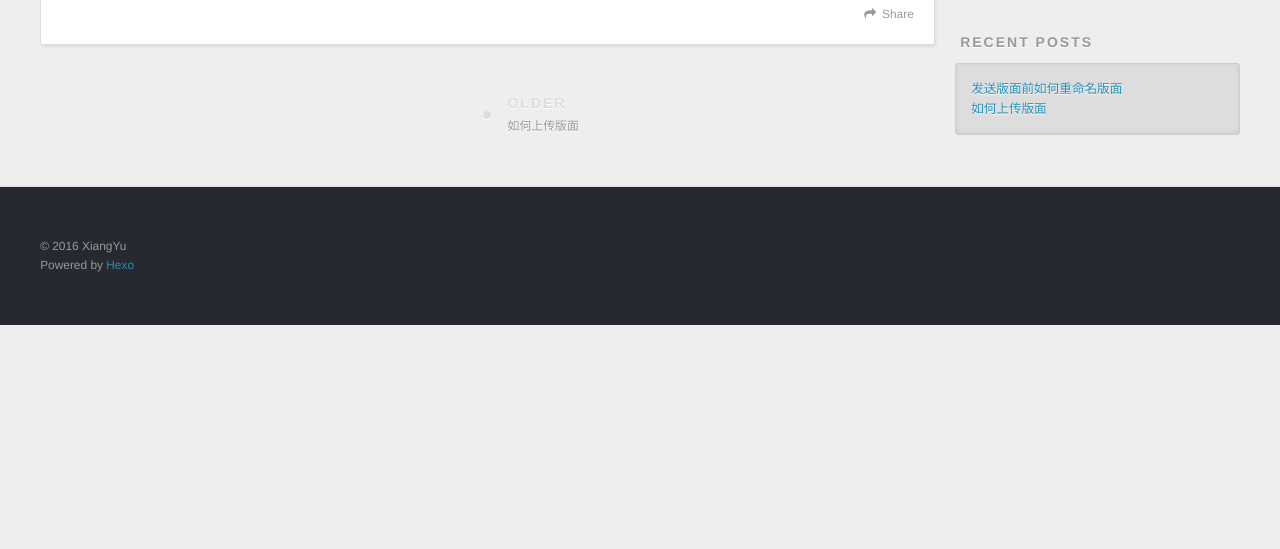
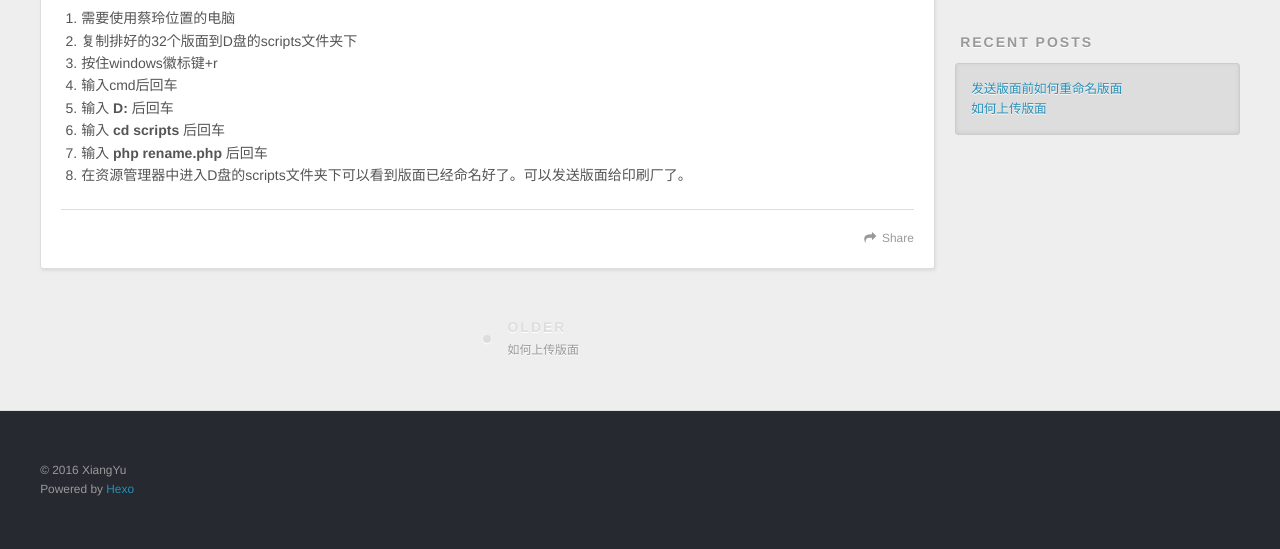
Before and after one commit to onlyctonly/onlyctonly.github.io, a plain HTML site: page 2016/12/10/发送版面前如何重命名版面/index.html in a window 1280 px wide. Shown: the part 446-995 px from the top of the page. Before the commit the page ends 800 px from the top, so only its background shows below. Drawn offline with nearby package versions, Linux system fonts and the light colour scheme.

Commit message:
Site updated: 2016-12-10 15:58:48

```diff
--- a/2016/12/10/发送版面前如何重命名版面/index.html
+++ b/2016/12/10/发送版面前如何重命名版面/index.html
@@ -5,13 +5,37 @@
 
   <title>发送版面前如何重命名版面 | Jxyu</title>
   <meta name="viewport" content="width=device-width, initial-scale=1, maximum-scale=1">
-  <meta property="og:type" content="article">
+  <meta name="description" content="需要使用蔡玲位置的电脑
+复制排好的32个版面到D盘的scripts文件夹下
+按住windows徽标键+r
+输入cmd后回车
+输入 D: 后回车
+输入 cd scripts 后回车
+输入 php rename.php 后回车
+在资源管理器中进入D盘的scripts文件夹下可以看到版面已经命名好了。可以发送版面给印刷厂了。">
+<meta property="og:type" content="article">
 <meta property="og:title" content="发送版面前如何重命名版面">
 <meta property="og:url" content="http://onlyctonly.github.io/2016/12/10/发送版面前如何重命名版面/index.html">
 <meta property="og:site_name" content="Jxyu">
-<meta property="og:updated_time" content="2016-12-10T13:42:23.737Z">
+<meta property="og:description" content="需要使用蔡玲位置的电脑
+复制排好的32个版面到D盘的scripts文件夹下
+按住windows徽标键+r
+输入cmd后回车
+输入 D: 后回车
+输入 cd scripts 后回车
+输入 php rename.php 后回车
+在资源管理器中进入D盘的scripts文件夹下可以看到版面已经命名好了。可以发送版面给印刷厂了。">
+<meta property="og:updated_time" content="2016-12-10T13:58:37.553Z">
 <meta name="twitter:card" content="summary">
 <meta name="twitter:title" content="发送版面前如何重命名版面">
+<meta name="twitter:description" content="需要使用蔡玲位置的电脑
+复制排好的32个版面到D盘的scripts文件夹下
+按住windows徽标键+r
+输入cmd后回车
+输入 D: 后回车
+输入 cd scripts 后回车
+输入 php rename.php 后回车
+在资源管理器中进入D盘的scripts文件夹下可以看到版面已经命名好了。可以发送版面给印刷厂了。">
 
     <link rel="alternate" href="/atom.xml" title="Jxyu" type="application/atom+xml">
 
@@ -82,11 +106,21 @@
 
     <div class="article-entry" itemprop="articleBody">
 
+        <ol>
+<li>需要使用蔡玲位置的电脑</li>
+<li>复制排好的32个版面到D盘的scripts文件夹下</li>
+<li>按住windows徽标键+r</li>
+<li>输入cmd后回车</li>
+<li>输入 <strong>D:</strong> 后回车</li>
+<li>输入 <strong>cd scripts</strong> 后回车</li>
+<li>输入 <strong>php rename.php</strong> 后回车</li>
+<li>在资源管理器中进入D盘的scripts文件夹下可以看到版面已经命名好了。可以发送版面给印刷厂了。</li>
+</ol>
 
 
     </div>
     <footer class="article-footer">
-      <a data-url="http://onlyctonly.github.io/2016/12/10/发送版面前如何重命名版面/" data-id="ciwj9y33x00003do2rbja4r0g" class="article-share-link">Share</a>
+      <a data-url="http://onlyctonly.github.io/2016/12/10/发送版面前如何重命名版面/" data-id="ciwjaen570001f5o20b5ja7u9" class="article-share-link">Share</a>
 
 
     </footer>
```
Also changed, not shown: 2016/12/10/如何上传版面/index.html (+1 -1 lines), index.html (+12 -2 lines).
